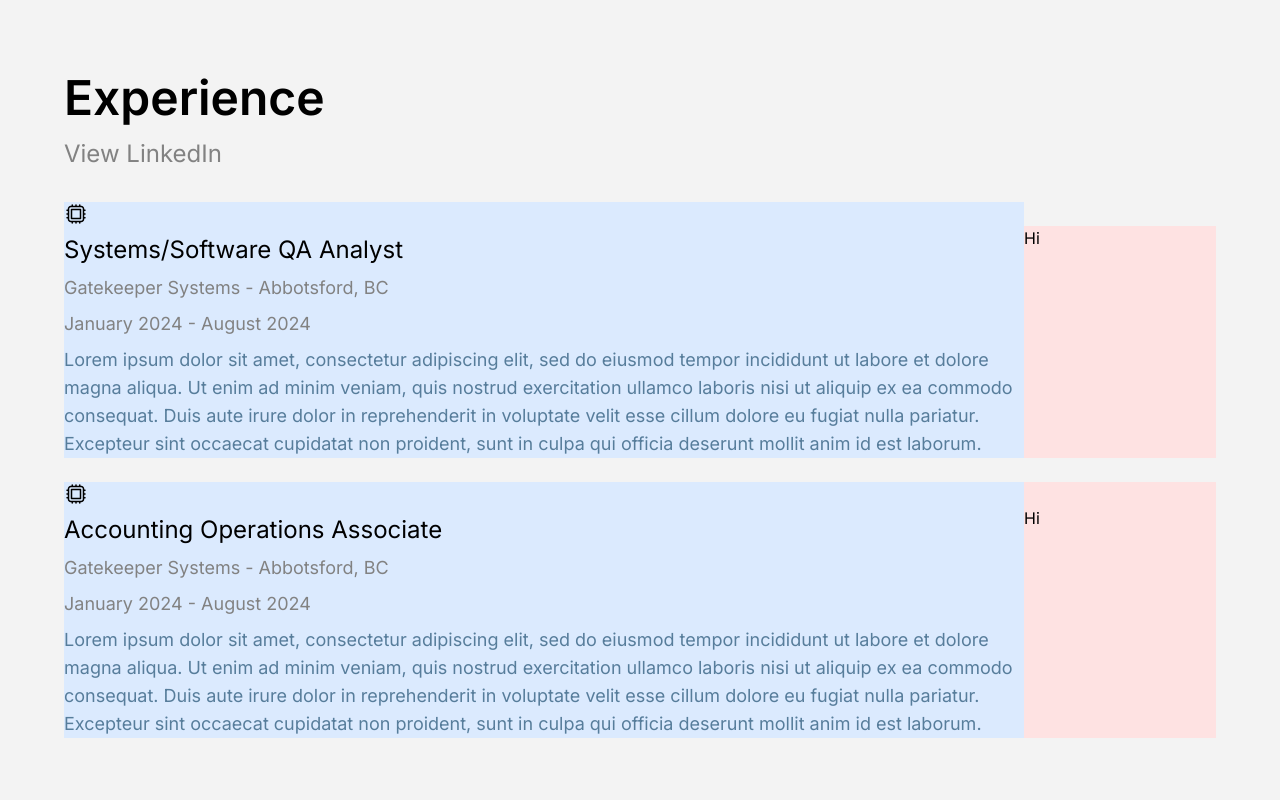
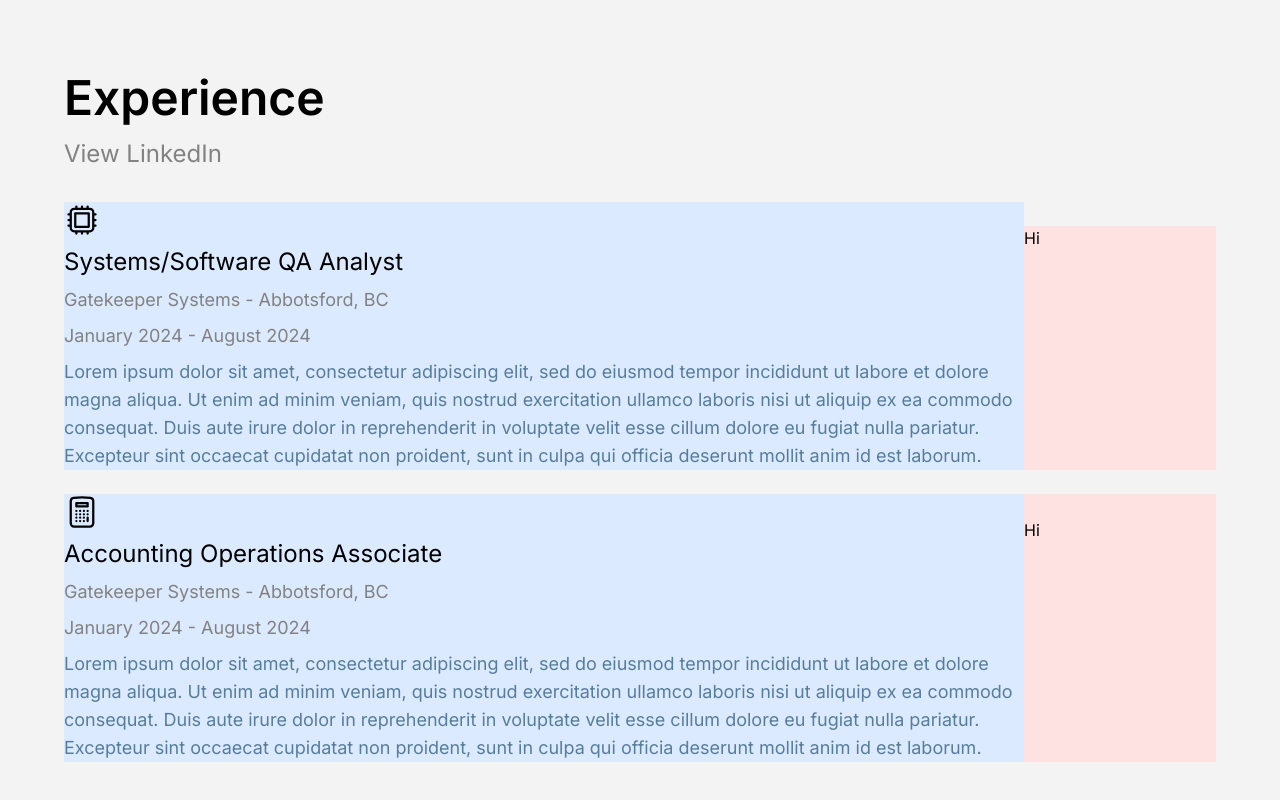
Before and after one commit to brianthtsou/brianthtsou.github.io, a React (Vite) app: page / in a window 1280 px wide. Shown: the part 1106-1906 px from the top of the page. Built offline with nearby package versions, Linux system fonts and the light colour scheme.

Commit message:
change styles of svgs on experience page

```diff
--- a/src/pages/Experience.tsx
+++ b/src/pages/Experience.tsx
@@ -64,7 +64,7 @@ function Experience() {
                 viewBox="0 0 24 24"
                 stroke-width="1.5"
                 stroke="currentColor"
-                className="size-6 mb-2 "
+                className="size-9 mb-2 "
               >
                 <path
                   stroke-linecap="round"
@@ -98,12 +98,12 @@ function Experience() {
                 viewBox="0 0 24 24"
                 stroke-width="1.5"
                 stroke="currentColor"
-                className="size-6 mb-2 "
+                className="size-9 mb-2"
               >
                 <path
                   stroke-linecap="round"
                   stroke-linejoin="round"
-                  d="M8.25 3v1.5M4.5 8.25H3m18 0h-1.5M4.5 12H3m18 0h-1.5m-15 3.75H3m18 0h-1.5M8.25 19.5V21M12 3v1.5m0 15V21m3.75-18v1.5m0 15V21m-9-1.5h10.5a2.25 2.25 0 0 0 2.25-2.25V6.75a2.25 2.25 0 0 0-2.25-2.25H6.75A2.25 2.25 0 0 0 4.5 6.75v10.5a2.25 2.25 0 0 0 2.25 2.25Zm.75-12h9v9h-9v-9Z"
+                  d="M15.75 15.75V18m-7.5-6.75h.008v.008H8.25v-.008Zm0 2.25h.008v.008H8.25V13.5Zm0 2.25h.008v.008H8.25v-.008Zm0 2.25h.008v.008H8.25V18Zm2.498-6.75h.007v.008h-.007v-.008Zm0 2.25h.007v.008h-.007V13.5Zm0 2.25h.007v.008h-.007v-.008Zm0 2.25h.007v.008h-.007V18Zm2.504-6.75h.008v.008h-.008v-.008Zm0 2.25h.008v.008h-.008V13.5Zm0 2.25h.008v.008h-.008v-.008Zm0 2.25h.008v.008h-.008V18Zm2.498-6.75h.008v.008h-.008v-.008Zm0 2.25h.008v.008h-.008V13.5ZM8.25 6h7.5v2.25h-7.5V6ZM12 2.25c-1.892 0-3.758.11-5.593.322C5.307 2.7 4.5 3.65 4.5 4.757V19.5a2.25 2.25 0 0 0 2.25 2.25h10.5a2.25 2.25 0 0 0 2.25-2.25V4.757c0-1.108-.806-2.057-1.907-2.185A48.507 48.507 0 0 0 12 2.25Z"
                 />
               </svg>
             }
```
